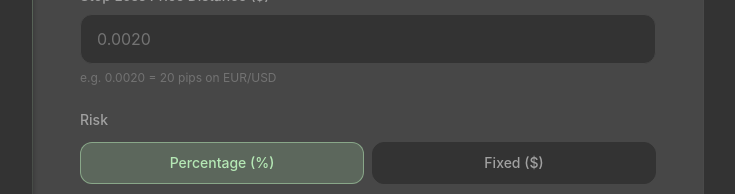
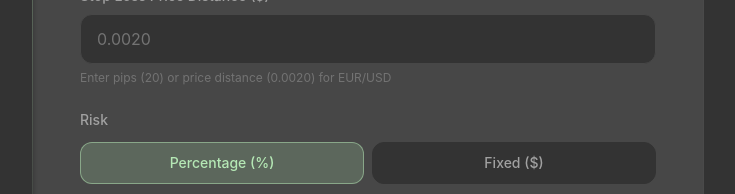
Before and after one commit to bombersaurus/Lot-Size-Calculator, a React (Vite) app: page / in a window 1280 px wide. Shown: the part 342-536 px from the top of the page, without its empty margins (272-1007 px from the left). Built offline with nearby package versions, Linux system fonts and the light colour scheme.

Commit message:
fixed lot size showing 0

```diff
--- a/package.json
+++ b/package.json
@@ -3,11 +3,13 @@
   "private": true,
   "version": "0.0.0",
   "type": "module",
+  "homepage": "https://bombersaurus.github.io/Lot-Size-Calculator/",
   "scripts": {
     "dev": "vite",
     "build": "vite build",
     "lint": "eslint .",
-    "preview": "vite preview"
+    "preview": "vite preview",
+    "deploy": "npm run build && gh-pages -d dist -r https://github.com/bombersaurus/Lot-Size-Calculator.git -b main"
   },
   "dependencies": {
     "react": "^19.2.0",
@@ -22,6 +24,7 @@
     "eslint": "^9.39.1",
     "eslint-plugin-react-hooks": "^7.0.1",
     "eslint-plugin-react-refresh": "^0.4.24",
+    "gh-pages": "^6.3.0",
     "globals": "^16.5.0",
     "tailwindcss": "^4.2.1",
     "vite": "^7.3.1"
--- a/src/App.jsx
+++ b/src/App.jsx
@@ -42,19 +42,19 @@ function App() {
     }
 
     if (distance <= 0) return { lotSize: 0, riskValue: risk, formulaDenom: 0, formulaLabel: '' }
-    const pips = distance / PIP_SIZE_FOREX
+    // If user enters a small number (e.g. 0.0020), it's price distance. If they enter 20+ it's pips.
+    const pips = distance >= 1 ? distance : distance / PIP_SIZE_FOREX
     const denom = pips * PIP_VALUE_FOREX
     const lot = risk / denom
     return {
       lotSize: Math.max(0, Math.round(lot * 100) / 100),
       riskValue: risk,
       formulaDenom: denom,
-      formulaLabel: `${(distance / PIP_SIZE_FOREX).toFixed(1)} pips × $10`,
+      formulaLabel: `${pips >= 1 ? pips.toFixed(0) : (distance / PIP_SIZE_FOREX).toFixed(1)} pips × $10`,
     }
   }, [accountSize, priceDistance, riskMode, riskPercent, riskAmount, assetType])
 
-  const priceHasDecimals = priceDistance.includes('.')
-  const lotSizeDisplay = priceHasDecimals ? lotSize.toFixed(2) : String(Math.round(lotSize))
+  const lotSizeDisplay = lotSize % 1 === 0 ? lotSize.toFixed(0) : lotSize.toFixed(2)
   const riskDisplay = riskValue % 1 === 0 ? riskValue.toFixed(0) : riskValue.toFixed(2)
 
   return (
@@ -140,7 +140,7 @@ function App() {
               <p className="text-neutral-500 text-xs mt-1.5">
                 {assetType === 'xau'
                   ? 'Entry price − stop loss price'
-                  : 'e.g. 0.0020 = 20 pips on EUR/USD'}
+                  : 'Enter pips (20) or price distance (0.0020) for EUR/USD'}
               </p>
             </div>
 
--- a/vite.config.js
+++ b/vite.config.js
@@ -4,6 +4,6 @@ import tailwindcss from '@tailwindcss/vite'
 
 // https://vite.dev/config/
 export default defineConfig({
-  base: process.env.NODE_ENV === 'production' ? '/Lot-Size-Calculator/' : '/',
+  base: '/Lot-Size-Calculator/',
   plugins: [react(), tailwindcss()],
 })
```
Also changed, not shown: 1 other file (tests, documents, lock files or other folders).
